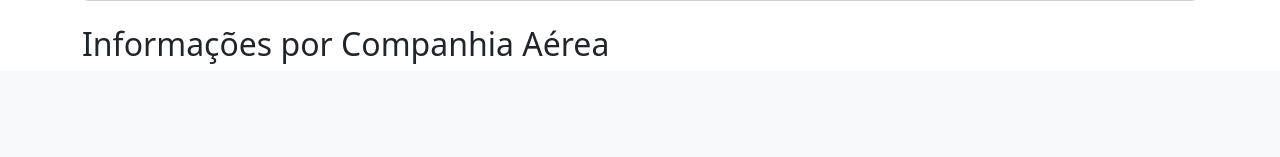
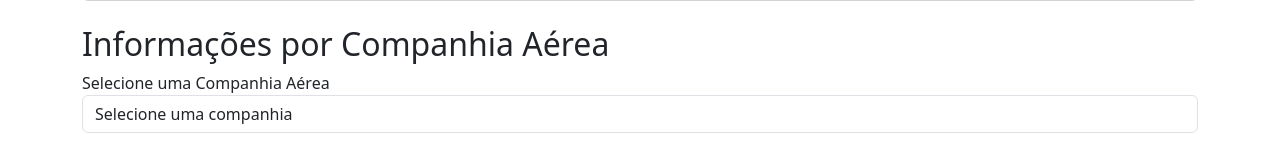
Before and after one commit to filipejml/AiportManage, a Flask app: page /dashboard in a window 1280 px wide. Shown: the part 1496-1653 px from the top of the page. Before the commit the page ends 1560 px from the top, so only its background shows below. Run offline with Flask 3, Linux system fonts and the light colour scheme.

Commit message:
fix dashboard

```diff
--- a/app.py
+++ b/app.py
@@ -102,15 +102,13 @@ def companhias():
     return render_template('companhias.html', companhias=companhias)
 
 # Rota para o dashboard
-@app.route('/dashboard')
+@app.route('/dashboard', methods=['GET', 'POST'])
 def dashboard():
-    # Total de voos registrados (soma da quantidade de voos)
+    # Dados gerais (independentes da companhia selecionada)
     total_voos = db.session.query(db.func.sum(Voo.qtd_voos)).scalar() or 0
-
-    # Quantidade total de passageiros
     total_passageiros = db.session.query(db.func.sum(Voo.qtd_passageiros)).scalar() or 0
 
-    # Médias das notas
+    # Médias das notas (geral)
     voos = Voo.query.all()
     total_voos_com_notas = len([voo for voo in voos if voo.nota_obj is not None])
 
@@ -131,17 +129,12 @@ def dashboard():
     medias_notas = [media_obj, media_pontualidade, media_servicos, media_patio]
     labels_notas = ["Objetivo", "Pontualidade", "Serviços", "Pátio"]
 
-    # Adiciona totais como atributos dinâmicos aos objetos Companhia
-    for companhia in companhias:
-        companhia.total_voos = sum(voo.qtd_voos for voo in companhia.voos)
-        companhia.total_passageiros = sum(voo.qtd_passageiros for voo in companhia.voos)
-
-    # Total de voos por tipo de aeronave
+    # Total de voos por tipo de aeronave (geral)
     total_voos_pc = db.session.query(db.func.sum(Voo.qtd_voos)).filter(Voo.tipo_aeronave == 'PC').scalar() or 0
     total_voos_mc = db.session.query(db.func.sum(Voo.qtd_voos)).filter(Voo.tipo_aeronave == 'MC').scalar() or 0
     total_voos_lc = db.session.query(db.func.sum(Voo.qtd_voos)).filter(Voo.tipo_aeronave == 'LC').scalar() or 0
 
-    # Total de voos por modelo de aeronave
+    # Total de voos por modelo de aeronave (geral)
     voos_por_modelo = db.session.query(
         ModeloAeronave.nome,
         db.func.sum(Voo.qtd_voos).label('total_voos')
@@ -149,11 +142,73 @@ def dashboard():
      .group_by(ModeloAeronave.nome) \
      .all()
 
-    # Extrai os nomes dos modelos e os totais de voos
     modelos_aeronave = [resultado.nome for resultado in voos_por_modelo]
     total_voos_por_modelo = [resultado.total_voos for resultado in voos_por_modelo]
 
-    # Passa os dados para o template
+    # Dados específicos da companhia selecionada
+    companhia_selecionada = None
+    if request.method == 'POST':
+        companhia_id = request.form.get('companhia')
+        if companhia_id:
+            companhia_selecionada = Companhia.query.get(companhia_id)
+
+            # Total de voos e passageiros da companhia selecionada
+            companhia_selecionada.total_voos = sum(voo.qtd_voos for voo in companhia_selecionada.voos)
+            companhia_selecionada.total_passageiros = sum(voo.qtd_passageiros for voo in companhia_selecionada.voos)
+
+            # Médias das notas da companhia selecionada
+            voos_companhia = companhia_selecionada.voos
+            total_voos_companhia = len(voos_companhia)
+
+            companhia_selecionada.media_obj = sum(voo.nota_obj for voo in voos_companhia if voo.nota_obj is not None) / total_voos_companhia if total_voos_companhia > 0 else 0
+            companhia_selecionada.media_pontualidade = sum(voo.nota_pontualidade for voo in voos_companhia if voo.nota_pontualidade is not None) / total_voos_companhia if total_voos_companhia > 0 else 0
+            companhia_selecionada.media_servicos = sum(voo.nota_servicos for voo in voos_companhia if voo.nota_servicos is not None) / total_voos_companhia if total_voos_companhia > 0 else 0
+            companhia_selecionada.media_patio = sum(voo.nota_patio for voo in voos_companhia if voo.nota_patio is not None) / total_voos_companhia if total_voos_companhia > 0 else 0
+
+            # Total de voos por modelo de aeronave da companhia selecionada
+            voos_por_modelo_companhia = db.session.query(
+                ModeloAeronave.nome,
+                db.func.sum(Voo.qtd_voos).label('total_voos')
+            ).join(Voo, Voo.modelo_aeronave_id == ModeloAeronave.id) \
+             .filter(Voo.companhia_id == companhia_id) \
+             .group_by(ModeloAeronave.nome) \
+             .all()
+
+            companhia_selecionada.modelos_aeronave = [resultado.nome for resultado in voos_por_modelo_companhia]
+            companhia_selecionada.total_voos_por_modelo = [resultado.total_voos for resultado in voos_por_modelo_companhia]
+
+            # Total de passageiros por modelo de aeronave da companhia selecionada
+            passageiros_por_modelo_companhia = db.session.query(
+                ModeloAeronave.nome,
+                db.func.sum(Voo.qtd_passageiros).label('total_passageiros')
+            ).join(Voo, Voo.modelo_aeronave_id == ModeloAeronave.id) \
+             .filter(Voo.companhia_id == companhia_id) \
+             .group_by(ModeloAeronave.nome) \
+             .all()
+
+            companhia_selecionada.passageiros_por_modelo = [resultado.total_passageiros for resultado in passageiros_por_modelo_companhia]
+
+            # Total de voos por horário da companhia selecionada
+            voos_por_horario_companhia = db.session.query(
+                Voo.horario_voo,
+                db.func.sum(Voo.qtd_voos).label('total_voos')
+            ).filter(Voo.companhia_id == companhia_id) \
+             .group_by(Voo.horario_voo) \
+             .all()
+
+            companhia_selecionada.horarios_voo = [resultado.horario_voo for resultado in voos_por_horario_companhia]
+            companhia_selecionada.total_voos_por_horario = [resultado.total_voos for resultado in voos_por_horario_companhia]
+
+            # Total de passageiros por horário da companhia selecionada
+            passageiros_por_horario_companhia = db.session.query(
+                Voo.horario_voo,
+                db.func.sum(Voo.qtd_passageiros).label('total_passageiros')
+            ).filter(Voo.companhia_id == companhia_id) \
+             .group_by(Voo.horario_voo) \
+             .all()
+
+            companhia_selecionada.passageiros_por_horario = [resultado.total_passageiros for resultado in passageiros_por_horario_companhia]
+
     return render_template('dashboard.html',
                            total_voos=total_voos,
                            total_passageiros=total_passageiros,
@@ -170,7 +225,9 @@ def dashboard():
                            total_voos_mc=total_voos_mc,
                            total_voos_lc=total_voos_lc,
                            modelos_aeronave=modelos_aeronave,
-                           total_voos_por_modelo=total_voos_por_modelo)
+                           total_voos_por_modelo=total_voos_por_modelo,
+                           companhia_selecionada=companhia_selecionada,
+                           zip=zip)
 
 
 @app.route('/adicionar_voo', methods=['GET', 'POST'])
--- a/templates/dashboard.html
+++ b/templates/dashboard.html
@@ -104,29 +104,97 @@
     </div>
 </div>
 
-<!-- Cards por Empresa -->
+<!-- Informações por Companhia Aérea -->
 <h2>Informações por Companhia Aérea</h2>
-<div class="row">
-    {% for companhia in companhias %}
-    <div class="col-md-4 mb-4">
+<div class="row mb-4">
+    <div class="col-md-12">
+        <form method="POST" action="{{ url_for('dashboard') }}">
+            <div class="form-group">
+                <label for="companhia">Selecione uma Companhia Aérea</label>
+                <select class="form-control" id="companhia" name="companhia" onchange="this.form.submit()">
+                    <option value="">Selecione uma companhia</option>
+                    {% for companhia in companhias %}
+                        <option value="{{ companhia.id }}" {% if companhia_selecionada and companhia.id == companhia_selecionada.id %}selected{% endif %}>
+                            {{ companhia.nome }}
+                        </option>
+                    {% endfor %}
+                </select>
+            </div>
+        </form>
+    </div>
+</div>
+
+<!-- Dados da Companhia Selecionada -->
+{% if companhia_selecionada %}
+<div class="row mb-4">
+    <div class="col-md-12">
         <div class="card">
             <div class="card-body">
-                <h5 class="card-title">{{ companhia.nome }}</h5>
-                <p class="card-text">
-                    <strong>Total de Voos:</strong> {{ companhia.total_voos }}<br>
-                    <strong>Total de Passageiros:</strong> {{ companhia.total_passageiros }}<br>
-                    <strong>Modelos de Aeronaves:</strong>
-                    <ul>
-                        {% for modelo in companhia.modelos %}
-                            <li>{{ modelo.nome }} ({{ modelo.capacidade }} passageiros)</li>
-                        {% endfor %}
-                    </ul>
-                </p>
+                <h3 class="card-title">{{ companhia_selecionada.nome }}</h3>
+
+                <!-- Total de Voos e Passageiros -->
+                <div class="row">
+                    <div class="col-md-6">
+                        <h5>Total de Voos: {{ companhia_selecionada.total_voos }}</h5>
+                    </div>
+                    <div class="col-md-6">
+                        <h5>Total de Passageiros: {{ companhia_selecionada.total_passageiros }}</h5>
+                    </div>
+                </div>
+
+                <!-- Médias das Notas -->
+                <h5>Médias das Notas</h5>
+                <ul>
+                    <li>Nota Objetivo: {{ "%.2f"|format(companhia_selecionada.media_obj) }}</li>
+                    <li>Nota Pontualidade: {{ "%.2f"|format(companhia_selecionada.media_pontualidade) }}</li>
+                    <li>Nota Serviços: {{ "%.2f"|format(companhia_selecionada.media_servicos) }}</li>
+                    <li>Nota Pátio: {{ "%.2f"|format(companhia_selecionada.media_patio) }}</li>
+                </ul>
+
+                <!-- Modelos de Aeronaves -->
+                <h5>Modelos de Aeronaves</h5>
+                <ul>
+                    {% for modelo in companhia_selecionada.modelos %}
+                        <li>{{ modelo.nome }} (Capacidade: {{ modelo.capacidade }} passageiros)</li>
+                    {% endfor %}
+                </ul>
+
+                <!-- Total de Voos por Modelo de Aeronave -->
+                <h5>Total de Voos por Modelo de Aeronave</h5>
+                <ul>
+                    {% for modelo, total in zip(companhia_selecionada.modelos_aeronave, companhia_selecionada.total_voos_por_modelo) %}
+                        <li>{{ modelo }}: {{ total }} voos</li>
+                    {% endfor %}
+                </ul>
+
+                <!-- Total de Passageiros por Modelo de Aeronave -->
+                <h5>Total de Passageiros por Modelo de Aeronave</h5>
+                <ul>
+                    {% for modelo, total in zip(companhia_selecionada.modelos_aeronave, companhia_selecionada.passageiros_por_modelo) %}
+                        <li>{{ modelo }}: {{ total }} passageiros</li>
+                    {% endfor %}
+                </ul>
+
+                <!-- Total de Voos por Horário -->
+                <h5>Total de Voos por Horário</h5>
+                <ul>
+                    {% for horario, total in zip(companhia_selecionada.horarios_voo, companhia_selecionada.total_voos_por_horario) %}
+                        <li>{{ horario }}: {{ total }} voos</li>
+                    {% endfor %}
+                </ul>
+
+                <!-- Total de Passageiros por Horário -->
+                <h5>Total de Passageiros por Horário</h5>
+                <ul>
+                    {% for horario, total in zip(companhia_selecionada.horarios_voo, companhia_selecionada.passageiros_por_horario) %}
+                        <li>{{ horario }}: {{ total }} passageiros</li>
+                    {% endfor %}
+                </ul>
             </div>
         </div>
     </div>
-    {% endfor %}
 </div>
+{% endif %}
 
 <!-- Scripts para os Gráficos -->
 <script src="https://cdn.jsdelivr.net/npm/chart.js"></script>
```
